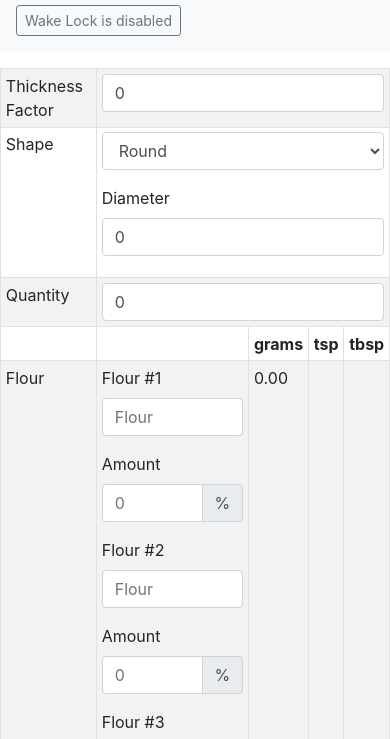
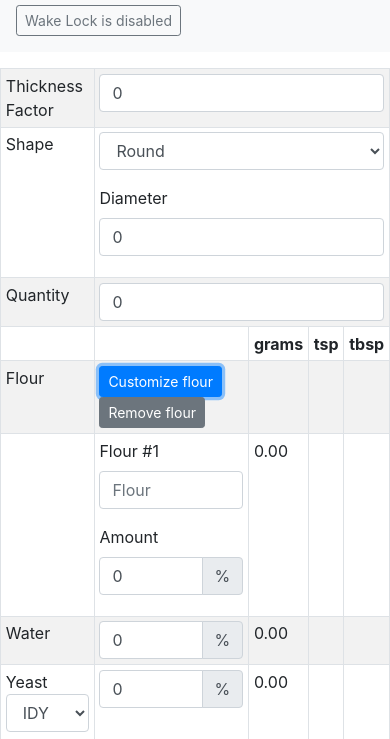
Before and after one commit to amitvaria/pizza-dough, a plain HTML site: page index.html in a window 390 px wide. Both pictures are taken after a click on the button "Customize flour". Shown: the part 51-790 px from the top of the page. Drawn offline with nearby package versions, Linux system fonts and the light colour scheme.

Commit message:
rewrite to jquery

```diff
--- a/dough.js
+++ b/dough.js
@@ -46,9 +46,12 @@ class DoughRequest {
         this.setSugar(search_params.get('sugar'));
         this.setOil(search_params.get('oil'));
 
-        this.addFlour(new Flour(search_params.get('f0'), search_params.get('famt0')));
-        this.addFlour(new Flour(search_params.get('f1'), search_params.get('famt1')));
-        this.addFlour(new Flour(search_params.get('f2'), search_params.get('famt2')));
+        if(search_params.get('f0') &&  search_params.get('famt0'))
+	        this.addFlour(new Flour(search_params.get('f0'), search_params.get('famt0')));
+        if(search_params.get('f1') &&  search_params.get('famt1'))
+	        this.addFlour(new Flour(search_params.get('f1'), search_params.get('famt1')));
+        if(search_params.get('f2') &&  search_params.get('famt2'))
+	        this.addFlour(new Flour(search_params.get('f2'), search_params.get('famt2')));
 
 		return this;
 	}
@@ -177,12 +180,13 @@ class DoughRequest {
 		if(!Array.isArray(flours))
 			throw "Must be an array of Flour"
 
+		this.flours = [];
 		for(var f = 0; f < flours.length; f++) {
 			if(!Flour.prototype.isPrototypeOf(flours[f])){
 				throw "Must be an array of Flour";
 			}
 
-			if(!flours[f].isEmpty())
+			//if(!flours[f].isEmpty())
 				this.flours.push(flours[f]);
 		}
 
@@ -273,11 +277,17 @@ class DoughRequest {
 
 	addFlour(flour) {
 		if(Flour.prototype.isPrototypeOf(flour)){
-			if(!flour.isEmpty())
+		//	if(!flour.isEmpty())
 				this.flours.push(flour);
 		} else {
 			throw "Not Flour";
 		}
+		return this;
+	}
+
+	removeFlour() {
+		if(this.flours.length > 0)
+			this.flours.pop();
 		return this;
 	}
 }
--- a/index.html
+++ b/index.html
@@ -51,7 +51,7 @@
                                     <option>Rectangular</option>
                                 </select>
                             </div>
-                            <div class="form-row" id="rectangular-row">
+                            <div class="form-row" id="rectangular-form">
                                 <div class="form-group col-md-6">
                                     <label for="width">Width</label>
                                     <input type="number" step="any" class="form-control" placeholder="0" id="width">
@@ -61,7 +61,7 @@
                                     <input type="number" step="any" class="form-control" placeholder="0" id="length">
                                 </div>
                             </div>
-                            <div class="form-group" id="diameter-row">
+                            <div class="form-group" id="round-form">
                                 <label for="diameter">Diameter</label>
                                 <input type="number" class="form-control" placeholder="0" step="any" id="diameter">
                             </div>
@@ -80,10 +80,11 @@
                         <th>tsp</th>
                         <th>tbsp</th>
                     </tr>
-                    <tr>
+                    <tr id="flour-row-0">
                         <td>Flour</td>
                         <td>
                             <button class="btn btn-primary btn-sm" id="add-flour">Customize flour</button>
+                            <button id="remove-flour" class="remove-flour btn btn-sm btn-secondary">Remove flour</button>
                             <div id="multi-flour" style="display:none;">
                                 <div class="form-row">
                                     <div class="form-group col-md-6">
@@ -279,138 +280,253 @@
 
     <script src="dough.js"></script>
     <script>
+        $(function() {
+            var flourRow = 0;
+            var doughRequest2 = new DoughRequest().parseURL(window.location.href);
 
-        let tf = document.getElementById("thicknessFactor");
-        let quantity = document.getElementById("quantity");
-        let shape = document.getElementById("shape");
-        let diameter = document.getElementById("diameter");
-        let length = document.getElementById("length");
-        let width = document.getElementById("width");
-        let flour1 = document.getElementById("flour1");
-        let flour1_amt = document.getElementById("flour1_amt");
-        let flour2 = document.getElementById("flour2");
-        let flour2_amt = document.getElementById("flour2_amt");
-        let flour3 = document.getElementById("flour3");
-        let flour3_amt = document.getElementById("flour3_amt");
-        let flour_error = document.getElementById("flour-error");
-        let water = document.getElementById("water");
-        let yeast_type = document.getElementById("yeast_type");
-        let yeast = document.getElementById("yeast");
-        let salt = document.getElementById("salt");
-        let oil = document.getElementById("oil");
-        let sugar = document.getElementById("sugar");
+            $("#thicknessFactor").val(doughRequest2.getTf());
+            $("#diameter").val(doughRequest2.getDiameter());
+            $("#shape").val(doughRequest2.getShape());
+            $("#length").val(doughRequest2.getLength());
+            $("#width").val(doughRequest2.getWidth());
+            $("#quantity").val(doughRequest2.getQuantity());
+            $("#water").val(doughRequest2.getWater());
+            $("#yeast_type").val(doughRequest2.getYeastType());
+            $("#yeast").val(doughRequest2.getYeast());
+            $("#salt").val(doughRequest2.getSalt());
+            $("#sugar").val(doughRequest2.getSugar());
+            $("#oil").val(doughRequest2.getOil());
 
-        let rectangular_row = document.getElementById("rectangular-row");
-        let diameter_row = document.getElementById("diameter-row");
+            flours = doughRequest2.getFlours();
 
-        //Flour UI
-        document.getElementById("add-flour").addEventListener("click", function(e) {
-            document.getElementById("add-flour").style.display = "none"
-            document.getElementById("multi-flour").style.display = null;
-        }, false);
+            if(flours.length > 0) {
+                for(flour=0; flour < flours.length; flour++) {
+                    $(`
+                        <tr id="flour-row-${flourRow + 1}" class="flourRow">
+                            <td>&nbsp;</td>
+                            <td>
+                                <div class="form-row">
+                                    <div class="form-group col-md-6">
+                                        <label for="flour${flourRow + 1}">Flour #${flourRow + 1}</label>
+                                        <input type="text" class="form-control" placeholder="Flour" id="flour${flourRow + 1}" name="flour[]" value="${flours[flour].getName()}">
+                                    </div>
+                                    <div class="form-group col-md-6">
+                                        <label for="flour${flourRow + 1}">Amount</label>
+                                        <div class="input-group">
+                                            <input type="number" class="form-control" placeholder="0" step="any" id="flour${flourRow + 1}_amt" name="flour_amount[]" value="${flours[flour].getAmount()}">
+                                            <div class="input-group-append">
+                                                <span class="input-group-text">%</span>
+                                            </div>
+                                        </div>
+                                    </div>
+                                </div>
+                            </td>
+                            <td id="flour${flourRow + 1}-gram">&nbsp;</td>
+                            <td>&nbsp;</td>
+                            <td>&nbsp;</td>
+                        </tr>
+                    `).insertAfter("#flour-row-" + flourRow);
+                    flourRow++;
+                }
+            }
 
-        document.getElementById("clear-flour").addEventListener("click", function(e) {
-            document.getElementById("multi-flour").style.display = "none"
-            document.getElementById("add-flour").style.display = null;
-            flour1.value = flour1_amt.value = flour2.value = flour2_amt.value = flour3.value = flour3_amt.value = "";
-            calc();
-        }, false);
+            switch($("#shape").val()) {
+                case "Round":
+                    $("#round-form").show();
+                    $("#rectangular-form").hide();
+                    break;
+                case "Rectangular":
+                    $("#round-form").hide();
+                    $("#rectangular-form").show();
+                    break;
+                default:
+                    break;
+            };
+            updateResults();
 
-        document.addEventListener('input', calc);
-        function calc() {
-            //Calculate dough measurements
-            doughResult = new DoughRequest().setTf(thicknessFactor.value)
-                                      .setQuantity(quantity.value)
-                                      .setShape(shape.value)
-                                      .setDiameter(diameter.value)
-                                      .setLength(length.value)
-                                      .setWidth(width.value)
-                                      .setWater(water.value)
-                                      .setYeastType(yeast_type.value)
-                                      .setYeast(yeast.value)
-                                      .setSalt(salt.value)
-                                      .setOil(oil.value)
-                                      .setSugar(sugar.value)
-                                      .setFlours([
-                                        new Flour(flour1.value, flour1_amt.value),
-                                        new Flour(flour2.value, flour2_amt.value),
-                                        new Flour(flour3.value, flour3_amt.value)
-                                      ])
-                                      .calculate();
+            $( "#thicknessFactor" ).change(function () {
+                doughRequest2.setTf($("#thicknessFactor").val());
+                updateResults();
+            })
 
-            //Make the shareable URL
-            url = doughResult.doughRequest.getShareableURL(top.location.origin.toString(), top.location.pathname.toString());
-            document.getElementById("url").innerHTML = "<a href='" + url + "'>" + url + "</a>";
+            $("#diameter").change(function () {
+                doughRequest2.setDiameter($("#diameter").val());
+                updateResults();
+            });
 
-            //Make a shareable table
-            document.getElementById("table").innerHTML = doughResult.getHTMLTable();
+            $("#shape").change(function () {
+                doughRequest2.setShape($("#shape").val());
+                updateResults();
+            });
 
-            //Update the main table
-            document.getElementById("total-gram").innerHTML = doughResult.getTotalGram().toFixed(2);
-            document.getElementById("perball-gram").innerHTML = doughResult.getPerballGram().toFixed(2);
-            document.getElementById("flour-gram").innerHTML = doughResult.getFlourGram().toFixed(2);
-            document.getElementById("water-gram").innerHTML = doughResult.getWaterGram().toFixed(2);
-            document.getElementById("yeast-gram").innerHTML = doughResult.getYeastGram().toFixed(2);
-            document.getElementById("salt-gram").innerHTML = doughResult.getSaltGram().toFixed(2);
-            document.getElementById("oil-gram").innerHTML = doughResult.getOilGram().toFixed(2);
-            document.getElementById("sugar-gram").innerHTML = doughResult.getSugarGram().toFixed(2);
+            $("#length").change(function () {
+                doughRequest2.setLength($("#length").val());
+                updateResults();
+            });
+
+            $("#width").change(function () {
+                doughRequest2.setWidth($("#width").val());
+                updateResults();
+            });
+
+            $("#quantity").change(function () {
+                doughRequest2.setQuantity($("#quantity").val());
+                updateResults();
+            });
+
+            $("#water").change(function () {
+                doughRequest2.setWater($("#water").val());
+                updateResults();
+            });
+
+            $("#yeast_type").change(function () {
+                doughRequest2.setYeastType($("#yeast_type").val());
+                updateResults();
+            });
+
+            $("#yeast").change(function () {
+                doughRequest2.setYeast($("#yeast").val());
+                updateResults();
+            });
+
+            $("#salt").change(function () {
+                doughRequest2.setSalt($("#salt").val());
+                updateResults();
+            });
+
+            $("#sugar").change(function () {
+                doughRequest2.setSugar($("#sugar").val());
+                updateResults();
+            });
+
+            $("#oil").change(function () {
+                doughRequest2.setOil($("#oil").val());
+                updateResults();
+            });
+
+            $("#add-flour").on("click", {name : "", amount: 0}, addFlour1);
+
+            function addFlour1(data) {
+                $(`
+                    <tr id="flour-row-${flourRow + 1}" class="flourRow">
+                        <td>&nbsp;</td>
+                        <td>
+                            <div class="form-row">
+                                <div class="form-group col-md-6">
+                                    <label for="flour${flourRow + 1}">Flour #${flourRow + 1}</label>
+                                    <input type="text" class="form-control" placeholder="Flour" id="flour${flourRow + 1}" name="flour[]" value="${data.data.name}">
+                                </div>
+                                <div class="form-group col-md-6">
+                                    <label for="flour${flourRow + 1}">Amount</label>
+                                    <div class="input-group">
+                                        <input type="number" class="form-control" placeholder="0" step="any" id="flour${flourRow + 1}_amt" name="flour_amount[]" value="${data.data.amount}">
+                                        <div class="input-group-append">
+                                            <span class="input-group-text">%</span>
+                                        </div>
+                                    </div>
+                                </div>
+                            </div>
+                        </td>
+                        <td id="flour${flourRow + 1}-gram">&nbsp;</td>
+                        <td>&nbsp;</td>
+                        <td>&nbsp;</td>
+                    </tr>
+                `).insertAfter("#flour-row-" + flourRow);
+                doughRequest2.addFlour(new Flour("", 0));
+                console.log(doughRequest2.getFlours());
+                flourRow++;
+                updateResults();
+            };
+
+            $(document).on("click", "button.remove-flour", function(){
+                $("#flour-row-"+flourRow).remove();
+                doughRequest2.removeFlour();
+                console.log(doughRequest2.getFlours());
+                flourRow--;
+                updateResults();
+            });
+
+            $("#shape").change(function() {
+                switch($(this).val()) {
+                    case "Round":
+                        $("#round-form").show();
+                        $("#rectangular-form").hide();
+                        break;
+                    case "Rectangular":
+                        $("#round-form").hide();
+                        $("#rectangular-form").show();
+                        break;
+                    default:
+                        break;
+                };
+            });
+
+            $(document).on("change", 'input[name="flour[]"]', function() {
+                var flours = [];
+                $('.flourRow').each( function() {
+                    flours.push(
+                        new Flour($(this).find('input[name="flour[]"]').first().val(), $(this).find('input[name="flour_amount[]"]').first().val())
+                    );
+                });
+                doughRequest2.setFlours(flours);
+                updateResults();
+            });
+
+            $(document).on("change", 'input[name="flour_amount[]"]', function() {
+                var flours = [];
+                $('.flourRow').each( function() {
+
+                    flours.push(
+                        new Flour(
+                            $(this).find('input[name="flour[]"]').first().val(),
+                            $(this).find('input[name="flour_amount[]"]').first().val()
+                        )
+                    );
+                });
+                console.log(doughRequest2);
+                doughRequest2.setFlours(flours);
+                console.log(doughRequest2);
+
+                updateResults();
+            });
+
+            function updateResults() {
+                doughRequest2.calculate();
+
+                if(flourRow == 0) {
+                    $("#flour-gram").html(doughRequest2.doughResult.getFlourGram().toFixed(2));
+                }
+                else {
+                    $("#flour-gram").html("");
+                    flours = doughRequest2.getFlours();
+
+                    for(f = 1; f < flourRow + 1; f++) {
+                        if(flours[f-1] !== void 0) {
+                            $("#flour"+f+"-gram").html(
+
+                               (doughRequest2.doughResult.getFlourGram() * doughRequest2.getFlours()[f-1].getAmount() / 100).toFixed(2)
+
+                            );
+
+                        }
+                        else {
+                        }
+                    }
+                }
 
 
-            //Update UI
-            switch(shape.value.toString()) {
-              case "Round":
-                rectangular_row.style.display = "none";
-                diameter_row.style.display = null;
-                break;
-              case "Rectangular":
-                rectangular_row.style.display = null;
-                diameter_row.style.display = "none";
-                break;
+
+                $("#water-gram").html(doughRequest2.doughResult.getWaterGram().toFixed(2));
+                $("#yeast-gram").html(doughRequest2.doughResult.getYeastGram().toFixed(2));
+                $("#salt-gram").html(doughRequest2.doughResult.getSaltGram().toFixed(2));
+                $("#oil-gram").html(doughRequest2.doughResult.getOilGram().toFixed(2));
+                $("#sugar-gram").html(doughRequest2.doughResult.getSugarGram().toFixed(2));
+                $("#total-gram").html(doughRequest2.doughResult.getTotalGram().toFixed(2));
+                $("#perball-gram").html(doughRequest2.doughResult.getPerballGram().toFixed(2));
+
+                $("#url").html(doughRequest2.getShareableURL());
+                $("#table").html(doughRequest2.doughResult.getHTMLTable());
             }
-
-            if(doughResult.doughRequest.isValidFlourAmount()) {
-                flour_error.style.display = "none";
-            } else {
-                flour_error.style.display = null;
-            }
-        }
-
-        document.addEventListener("DOMContentLoaded", function(e) {
-            //Parse the URL
-            doughRequest = new DoughRequest().parseURL(window.location.href);
-
-            tf.value = doughRequest.getTf();
-            diameter.value = doughRequest.getDiameter();
-            shape.value = doughRequest.getShape();
-            length.value = doughRequest.getLength();
-            width.value = doughRequest.getWidth();
-            quantity.value = doughRequest.getQuantity();
-            water.value = doughRequest.getWater();
-            yeast_type.value = doughRequest.getYeastType();
-            yeast.value = doughRequest.getYeast();
-            salt.value = doughRequest.getSalt();
-            sugar.value = doughRequest.getSugar();
-            oil.value = doughRequest.getOil();
-
-            if(doughRequest.getFlours().length >= 1){
-                flour1.value = doughRequest.getFlours()[0].getName();
-                flour1_amt.value = doughRequest.getFlours()[0].getAmount();
-            }
-            if(doughRequest.getFlours().length >= 2){
-                flour2.value = doughRequest.getFlours()[1].getName();
-                flour2_amt.value = doughRequest.getFlours()[1].getAmount();
-            }
-            if(doughRequest.getFlours().length >= 3){
-                flour3.value = doughRequest.getFlours()[2].getName();
-                flour3_amt.value = doughRequest.getFlours()[2].getAmount();
-            }
-
-            if(doughRequest.getFlours().length > 0) {
-                document.getElementById("add-flour").style.display = "none"
-                document.getElementById("multi-flour").style.display = null;
-            }
-
-            calc();
         });
     </script>
 </body>
```
